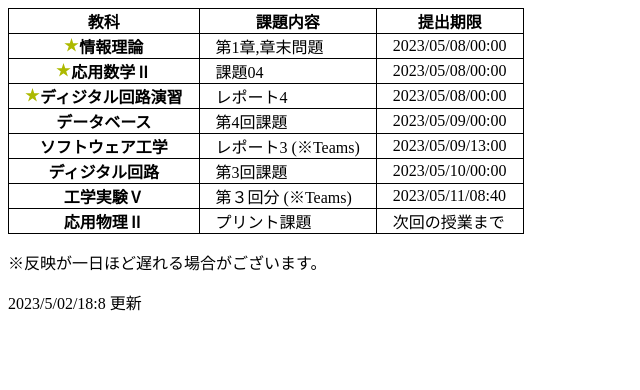
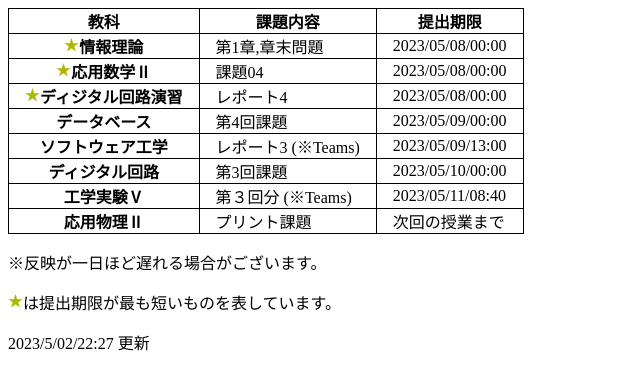
Before and after one commit to kourinreinbow/jugyo_yoteihyo, a plain HTML site: page index.html in a window 1280 px wide. Shown: the whole page, without its empty margins (0-640 px from the left). Drawn offline with Linux system fonts and the light colour scheme.

Commit message:
star_added

```diff
--- a/index.html
+++ b/index.html
@@ -83,6 +83,7 @@
         </tbody>
     </table>
     <p>※反映が一日ほど遅れる場合がございます。</p>
-    <p>2023/5/02/18:8 更新</p>
+    <p><img src='./svg-sample.svg' width='15px' height='15px'>は提出期限が最も短いものを表しています。</p>
+    <p>2023/5/02/22:27 更新</p>
 </body>
 </html>
```
Also changed, not shown: sample.html (+2 -1 lines).
